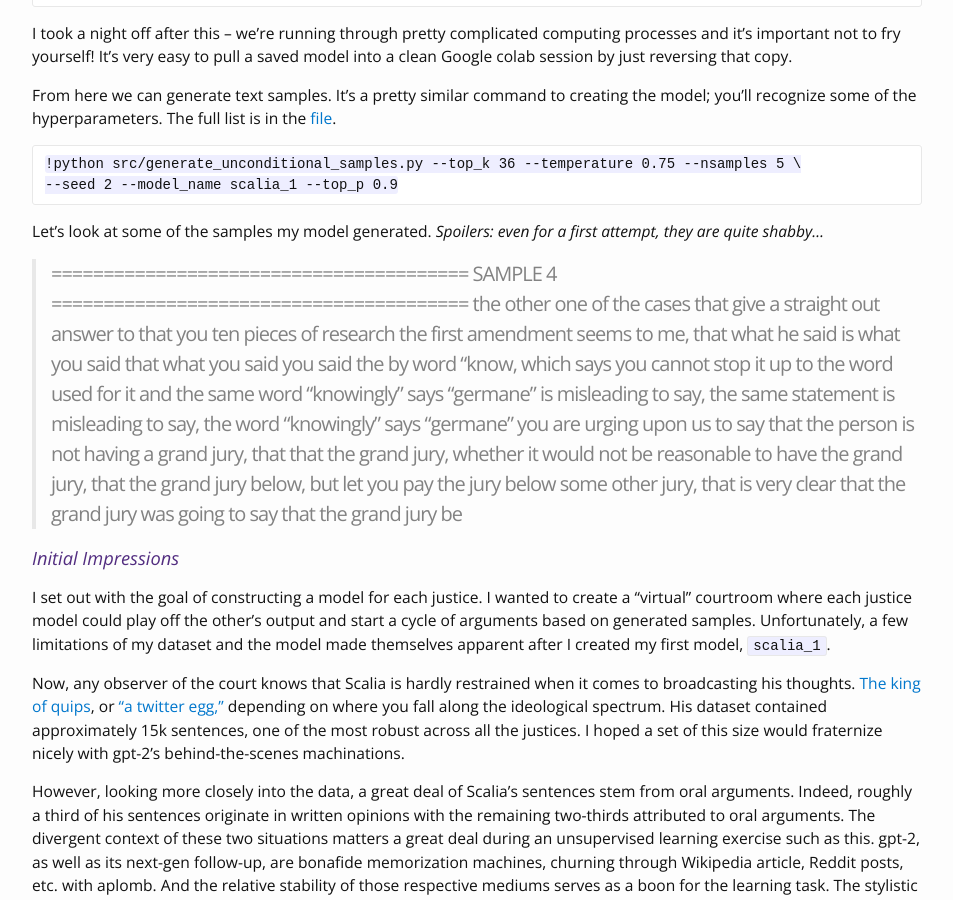
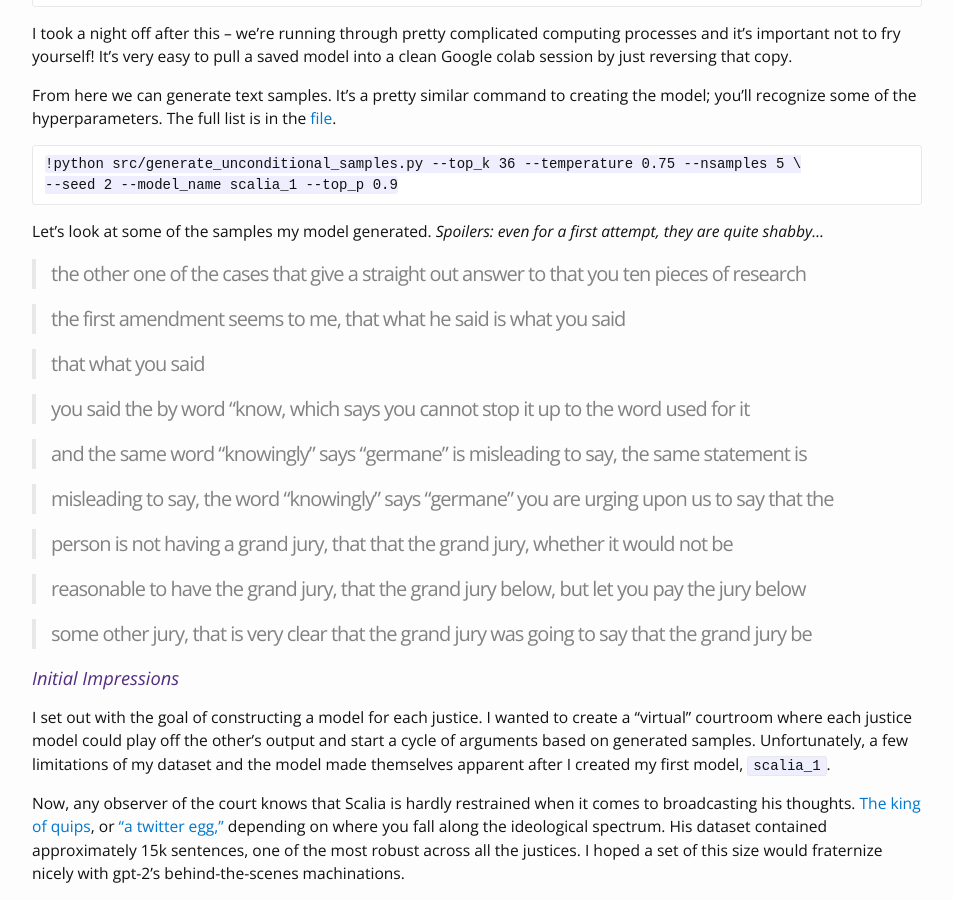
Before and after one commit to timschott/timschott.github.io, a Jekyll site: the page built from projects/sbotus.md, in a window 1280 px wide and 900 px high, scrolled down 4061 px. Shown: the whole window, without its empty margins (163-1116 px from the left). Built offline with Jekyll 4.4.1, drawn with Linux system fonts in a browser that asks for light colours.

Commit message:
sample 4

```diff
--- a/projects/sbotus.md
+++ b/projects/sbotus.md
@@ -155,17 +155,23 @@ From here we can generate text samples. It's a pretty similar command to creatin
 
 Let's look at some of the samples my model generated. *Spoilers: even for a first attempt, they are quite shabby...*
 
->======================================== SAMPLE 4 ========================================
 >the other one of the cases that give a straight out answer to that you ten pieces of research
+
 >the first amendment seems to me, that what he said is what you said
+
 >that what you said
+
 >you said the by word "know, which says you cannot stop it up to the word used for it
+
 >and the same word "knowingly" says "germane" is misleading to say, the same statement is
+
 >misleading to say, the word "knowingly" says "germane" you are urging upon us to say that the
+
 >person is not having a grand jury, that that the grand jury, whether it would not be
+
 >reasonable to have the grand jury, that the grand jury below, but let you pay the jury below
+
 >some other jury, that is very clear that the grand jury was going to say that the grand jury be
-
 
 ### Initial Impressions
 
```
